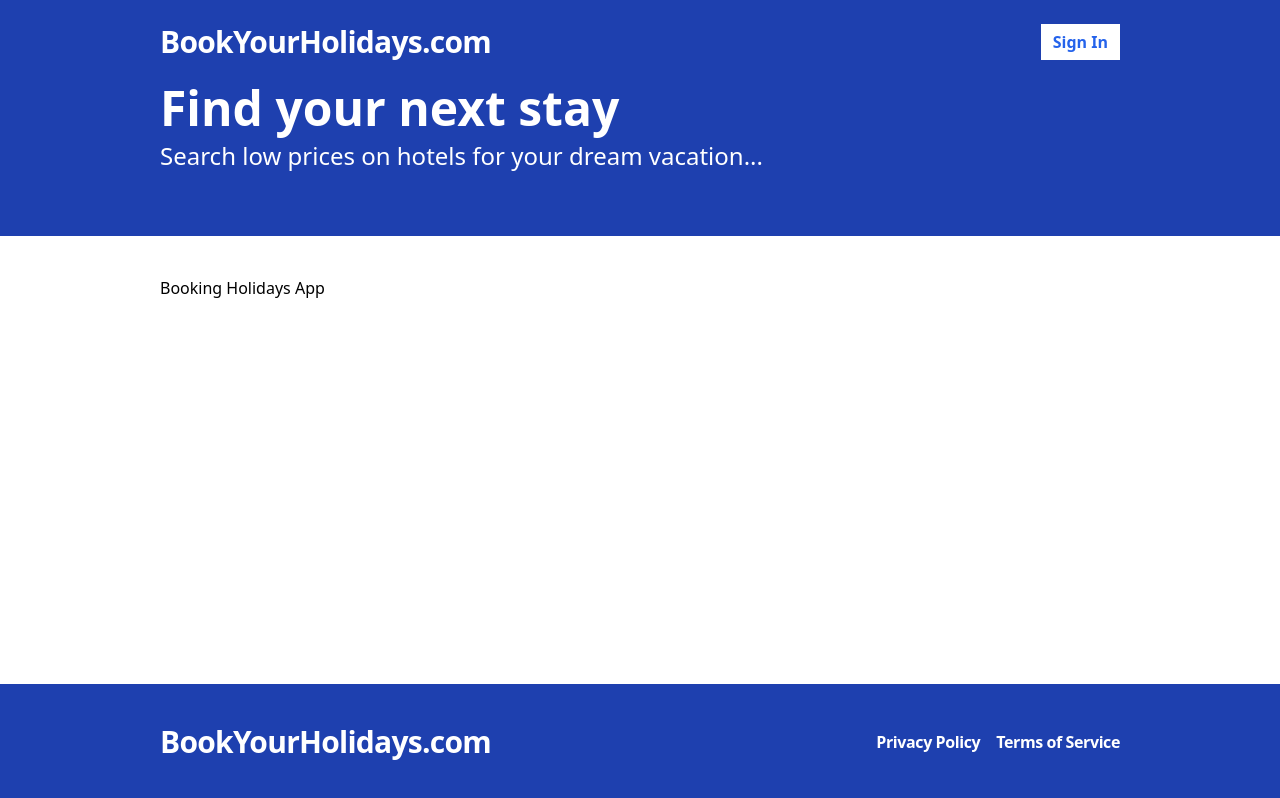
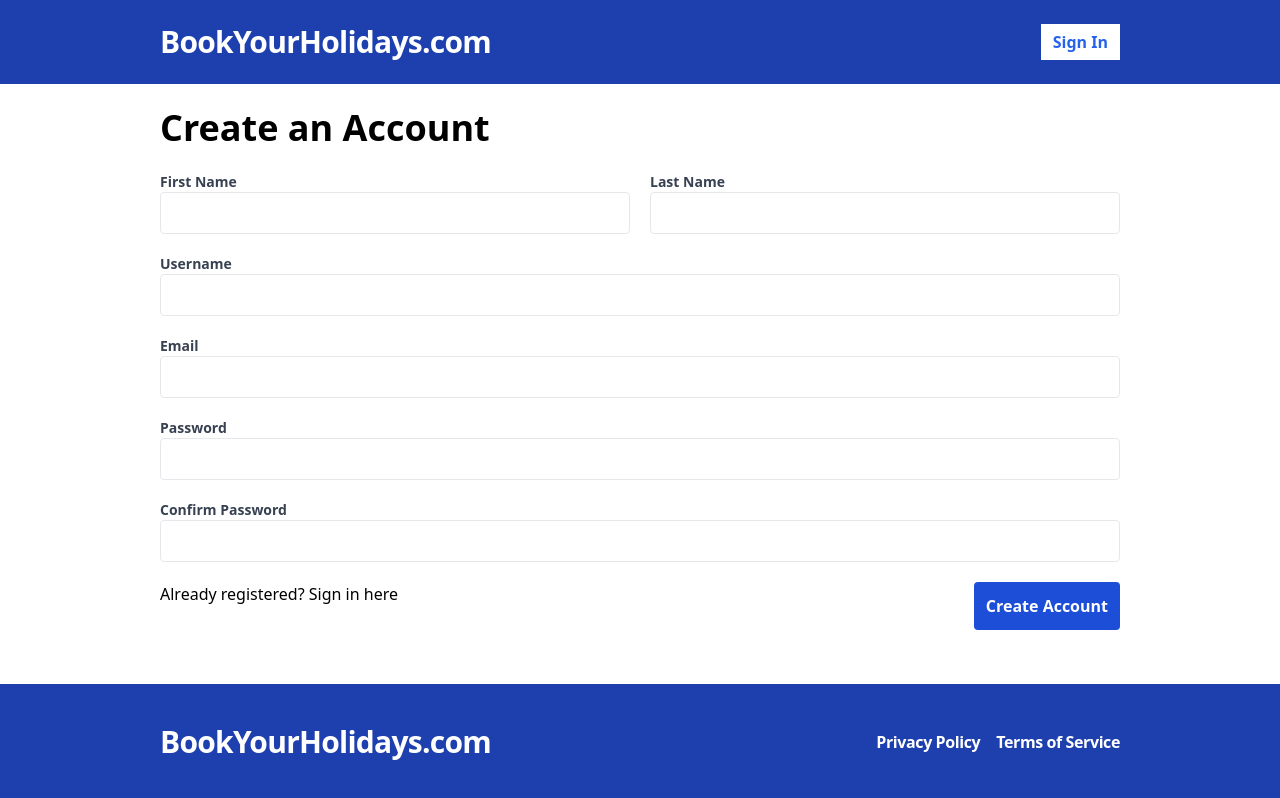
Before and after one commit to ThorOnTheRocks/booking-holidays, a React (Vite) app in the folder frontend/: page /registration in a window 1280 px wide. Before the commit this address led to /. Built offline with nearby package versions, Linux system fonts and the light colour scheme.

Commit message:
created registration page / working on registration component

```diff
--- a/frontend/src/components/Layouts/Layout.tsx
+++ b/frontend/src/components/Layouts/Layout.tsx
@@ -1,5 +1,4 @@
 import Header from '../Header/Header';
-import Hero from '../Hero/Hero';
 import Footer from '../Footer/Footer';
 import type { LayoutProps } from './Layout.types';
 
@@ -7,8 +6,7 @@ const Layout = ({ children }: LayoutProps): JSX.Element => {
   return (
     <div className="flex flex-col min-h-screen">
       <Header title="BookYourHolidays.com" />
-      <Hero />
-      <div className="container mx-auto py-10 flex-1">{children}</div>
+      <div className="flex-1 mb-10">{children}</div>
       <Footer />
     </div>
   );
--- /dev/null
+++ b/frontend/src/components/RegistrationForm/RegistrationForm.tsx
@@ -0,0 +1,97 @@
+const RegistrationForm = () => {
+  return (
+    <form className="flex flex-col gap-5">
+      <div className="flex flex-col md:flex-row gap-5">
+        <div className="flex-1">
+          <label
+            htmlFor="firstName"
+            className="block text-gray-700 text-sm font-bold"
+          >
+            First Name
+          </label>
+          <input
+            id="firstName"
+            className="border rounded w-full py-2 font-normal"
+            type="text"
+          />
+        </div>
+
+        <div className="flex-1">
+          <label
+            htmlFor="lastName"
+            className="block text-gray-700 text-sm font-bold flex-1"
+          >
+            Last Name
+          </label>
+          <input
+            id="lastName"
+            className="border rounded w-full py-2 font-normal"
+            type="text"
+          />
+        </div>
+      </div>
+      <div>
+        <label
+          htmlFor="username"
+          className="block text-gray-700 text-sm font-bold"
+        >
+          Username
+        </label>
+        <input
+          id="username"
+          className="border rounded w-full py-2 font-normal"
+          type="text"
+        />
+      </div>
+      <div>
+        <label
+          htmlFor="email"
+          className="block text-gray-700 text-sm font-bold"
+        >
+          Email
+        </label>
+        <input
+          id="email"
+          className="border rounded w-full py-2 font-normal"
+          type="email"
+        />
+      </div>
+      <div>
+        <label
+          htmlFor="password"
+          className="block text-gray-700 text-sm font-bold"
+        >
+          Password
+        </label>
+        <input
+          id="password"
+          className="border rounded w-full py-2 font-normal"
+          type="password"
+        />
+      </div>
+      <div>
+        <label
+          htmlFor="confirmPassword"
+          className="block text-gray-700 text-sm font-bold"
+        >
+          Confirm Password
+        </label>
+        <input
+          id="confirmPassword"
+          className="border rounded w-full py-2 font-normal"
+          type="password"
+        />
+      </div>
+      <div className="flex justify-between">
+        <span>
+          Already registered? <a href="/login">Sign in here</a>
+        </span>
+        <button className="bg-blue-700 text-white p-3 font-bold text-2l rounded">
+          Create Account
+        </button>
+      </div>
+    </form>
+  );
+};
+
+export default RegistrationForm;
--- /dev/null
+++ b/frontend/src/pages/Home.tsx
@@ -0,0 +1,17 @@
+import { ReactNode } from 'react';
+import Hero from '../components/Hero/Hero';
+
+export type HomePageTypes = {
+  children?: ReactNode;
+};
+
+const HomePage = ({ children }: HomePageTypes): JSX.Element => {
+  return (
+    <>
+      <Hero />
+      {children}
+    </>
+  );
+};
+
+export default HomePage;
--- /dev/null
+++ b/frontend/src/pages/Registration.tsx
@@ -0,0 +1,14 @@
+import RegistrationForm from '../components/RegistrationForm/RegistrationForm';
+
+const Registration = () => {
+  return (
+    <>
+      <div className="container mx-auto">
+        <h2 className="font-bold text-4xl my-6">Create an Account</h2>
+        <RegistrationForm />
+      </div>
+    </>
+  );
+};
+
+export default Registration;
--- a/frontend/src/router/routes.tsx
+++ b/frontend/src/router/routes.tsx
@@ -1,7 +1,8 @@
+import { ReactNode } from 'react';
 import { createBrowserRouter, Navigate } from 'react-router-dom';
-import App from '../App';
 import Layout from '../components/Layouts/Layout';
-import { ReactNode } from 'react';
+import HomePage from '../pages/Home';
+import Registration from '../pages/Registration';
 
 interface IRoutes {
   path: string;
@@ -11,7 +12,11 @@ interface IRoutes {
 const routes: IRoutes[] = [
   {
     path: '/',
-    element: <App />,
+    element: (
+      <Layout>
+        <HomePage />
+      </Layout>
+    ),
   },
   {
     path: '/search',
@@ -22,6 +27,14 @@ const routes: IRoutes[] = [
     ),
   },
   {
+    path: '/registration',
+    element: (
+      <Layout>
+        <Registration />
+      </Layout>
+    ),
+  },
+  {
     path: '*',
     element: <Navigate to={'/'} />,
   },
```
